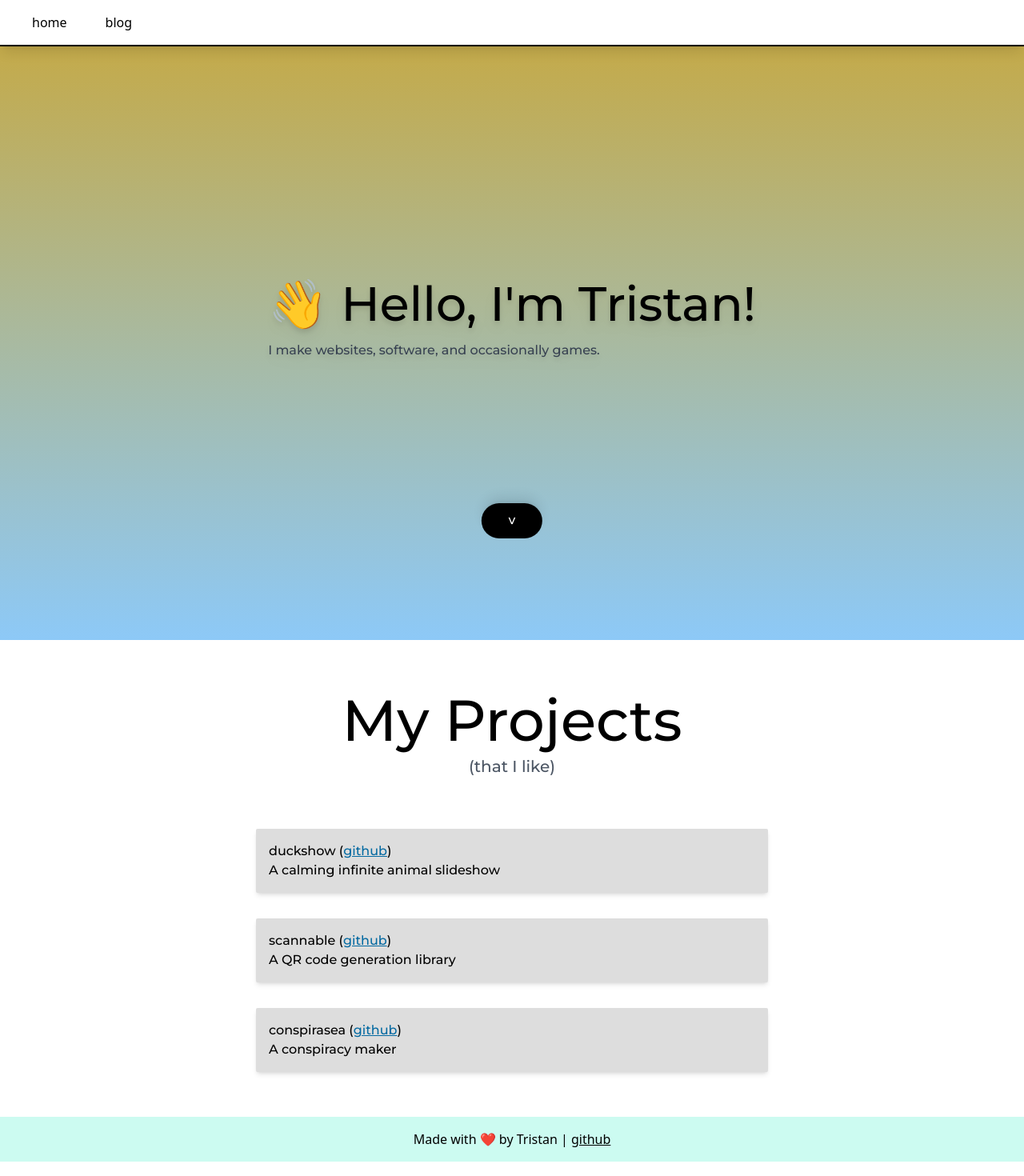
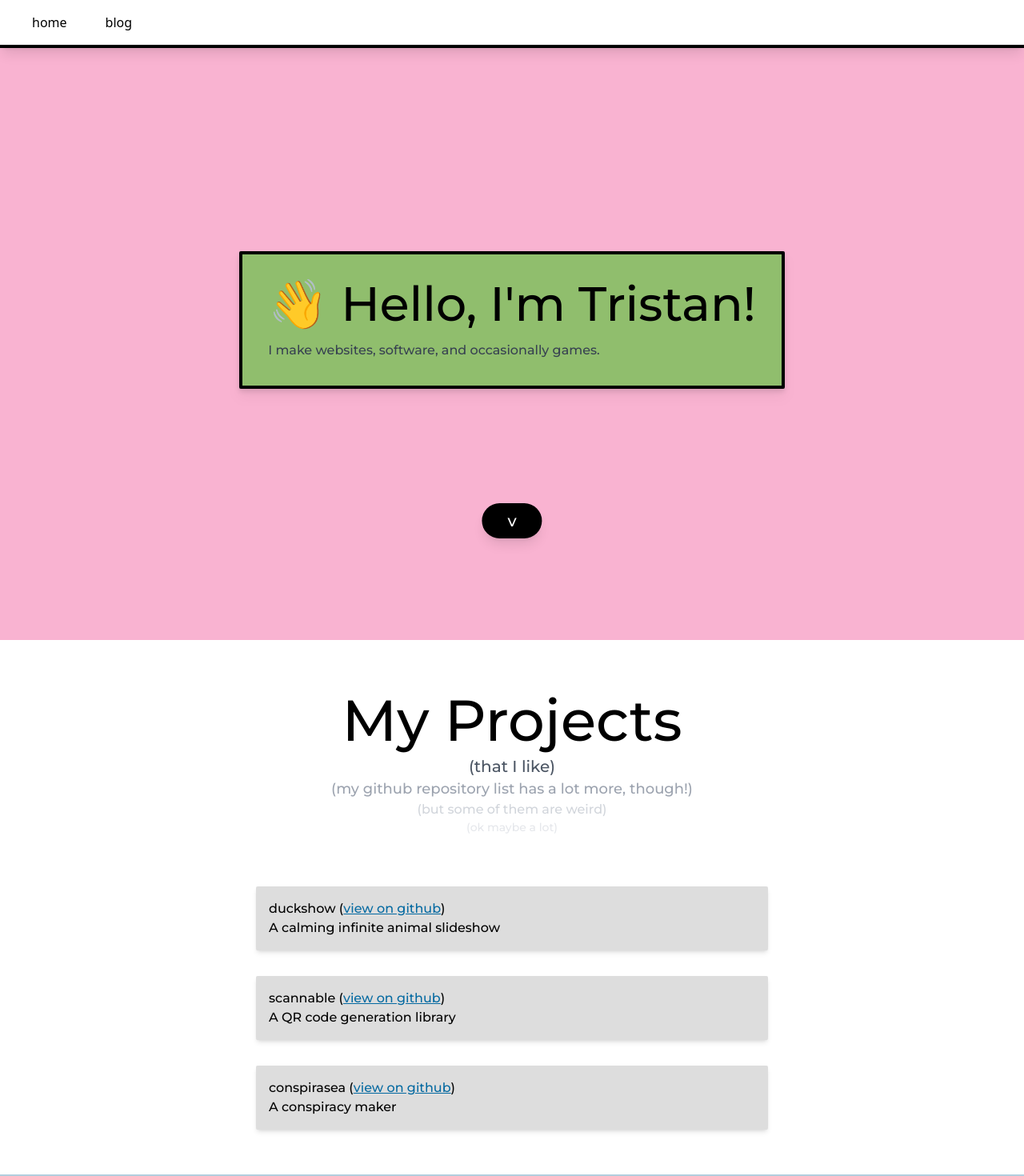
Before and after one commit to LeoDog896/webpage, a SvelteKit app: page / in a window 1280 px wide. Shown: the top 1470 px of the page at 80% size. Built offline with nearby package versions, Linux system fonts and the light colour scheme.

Commit message:
Color adjustements

```diff
--- a/src/lib/Backdrop.svelte
+++ b/src/lib/Backdrop.svelte
@@ -10,6 +10,6 @@
 		width: 100%;
 		height: 100%;
 		z-index: -1;
-		background: linear-gradient(#c8a83d, #8dc9f7);
+		background: #F9B3D1;
 	}
 </style>
--- a/src/routes/+layout.svelte
+++ b/src/routes/+layout.svelte
@@ -19,7 +19,7 @@
 </script>
 
 <div
-	class="text-primary fixed top-0 left-0 w-screen bg-white shadow-lg p-4 border-b-2 border-black z-10"
+	class="text-primary fixed top-0 left-0 w-screen bg-white shadow-lg p-4 border-b-4 border-black z-10"
 >
 	{#each nav as { name, href }}
 		<a {href} class="m-2 px-4 py-2 hover:bg-gray-100 active:bg-gray-200 rounded-lg">{name}</a>
--- a/src/routes/+page.svelte
+++ b/src/routes/+page.svelte
@@ -33,7 +33,7 @@
 
 <Backdrop />
 <div class="font-primary w-screen h-screen  flex justify-center items-center overflow-x-visible">
-	<div class="drop-shadow-lg">
+	<div class="drop-shadow-lg bg-[#90BE6D] p-8 rounded-sm border-black border-4">
 		<h1 class="text-3xl sm:text-4xl md:text-6xl">
 			<span class="hover:animate-wiggle inline-block">👋</span> Hello, I'm Tristan!
 		</h1>
@@ -41,8 +41,8 @@
 	</div>
 	<a href="#projects" class="absolute top-[80vh] left-[50vw] translate-x-[-50%] animate-bounce">
 		<span
-			class="shadow-lg py-2 px-8 bg-black hover:bg-gray-800 transition-all active:bg-gray-700 text-white translate-x-[-50%] rounded-full block rotate-180 text-xl"
-			>^</span
+			class="shadow-lg py-2 px-8 bg-black hover:bg-gray-800 active:bg-gray-700 text-white transition-transform translate-x-[-50%] rounded-full block text-xl"
+			>v</span
 		>
 	</a>
 </div>
@@ -50,7 +50,10 @@
 	<h1 id="projects" class="text-3xl sm:text-4xl md:text-6xl lg:text-7xl m-16 mb-2 text-center">
 		My Projects
 	</h1>
-	<h3 class="text-center text-xl text-gray-600 mb-12">(that I like)</h3>
+	<h3 class="text-center text-xl text-gray-600">(that I like)</h3>
+	<h4 class="text-center text-lg text-gray-400">(my github repository list has a lot more, though!)</h4>
+	<h5 class="text-center text-md text-gray-300">(but some of them are weird)</h5>
+	<h6 class="text-center text-sm text-gray-200 mb-12">(ok maybe a lot)</h6>
 	<div class="flex flex-row flex-wrap place-content-around w-full">
 		{#each projects as project}
 			<a
@@ -58,12 +61,12 @@
 				style="background-image: linear-gradient(to right, #bbb 50%, #ddd 0);"
 				href={project.link}
 			>
-				<h1>{project.name} (<a class="text-sky-700 underline" href={project.github}>github</a>)</h1>
+				<h1>{project.name} (<a class="text-sky-700 underline" href={project.github}>view on github</a>)</h1>
 				<p class="text-black">{@html project.description}</p>
 			</a>
 		{/each}
 	</div>
 </div>
-<footer class="mt-10 p-4 text-center w-screen bg-teal-100">
-	Made with ❤️ by Tristan | <a class="underline" href="https://github.com/LeoDog896">github</a>
+<footer class="mt-10 p-4 text-center w-screen bg-[#B2CEDE]">
+	Made with ❤️ by Tristan | follow me on <a class="underline" href="https://github.com/LeoDog896">github</a>
 </footer>
--- a/src/routes/blog/+page.svelte
+++ b/src/routes/blog/+page.svelte
@@ -24,7 +24,7 @@
 <div class="m-8 mt-24 mr-16">
 	<h1 class="text-xl font-bold">BLOG</h1>
 	{#if blogs.length === 0}
-		<p>sorry, nothing here yet 😛. this will have a feed of articles</p>
+		<p>sorry, nothing here yet 😛. this will have a feed of articles (maybe?)</p>
 	{:else}
 		{#each blogs as blog}
 			<div>
--- a/tailwind.config.cjs
+++ b/tailwind.config.cjs
@@ -5,7 +5,7 @@ const config = {
 		extend: {
 			keyframes: {
 				wiggle: {
-					'0%, 100%': { transform: 'rotate(-3deg)' },
+					'0%, 100%': { transform: 'rotate(0deg)' },
 					'50%': { transform: 'rotate(3deg)' }
 				}
 			},
```
Also changed, not shown: src/lib/footer.svelte (deleted).
